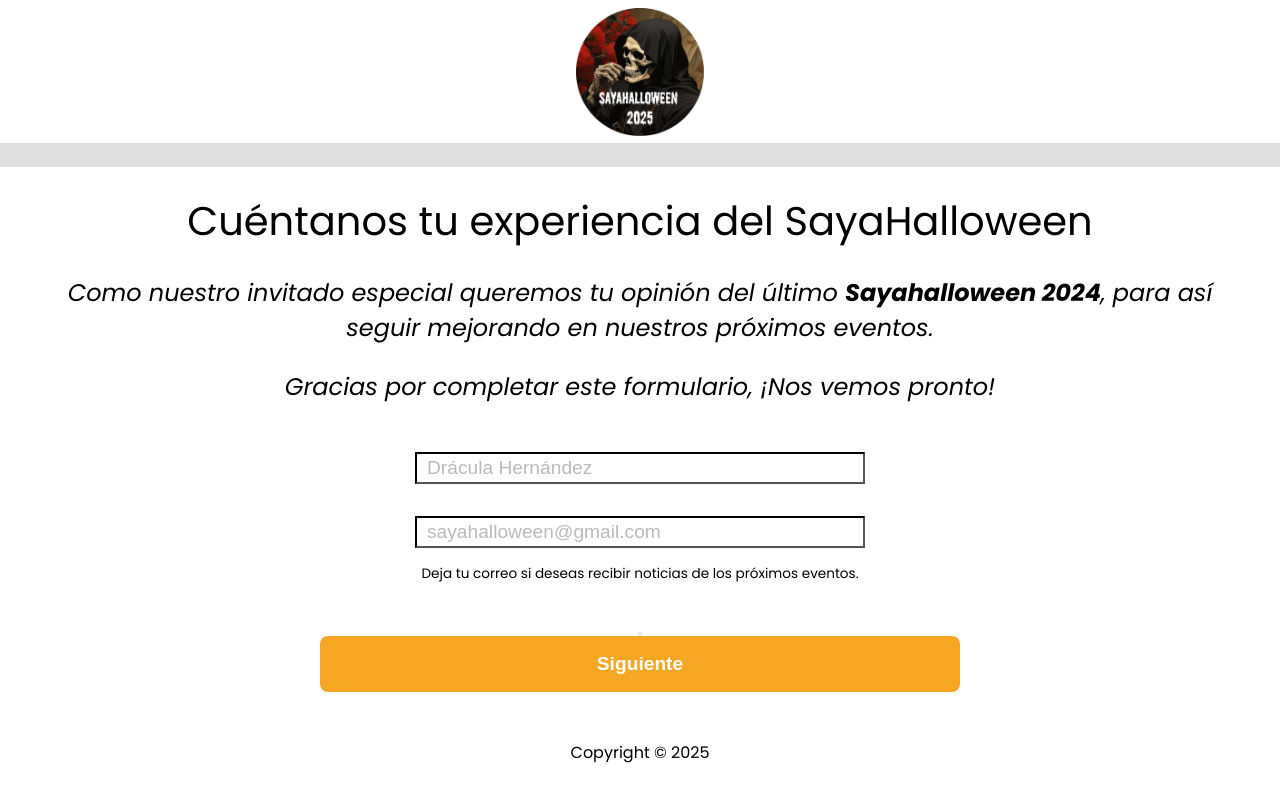
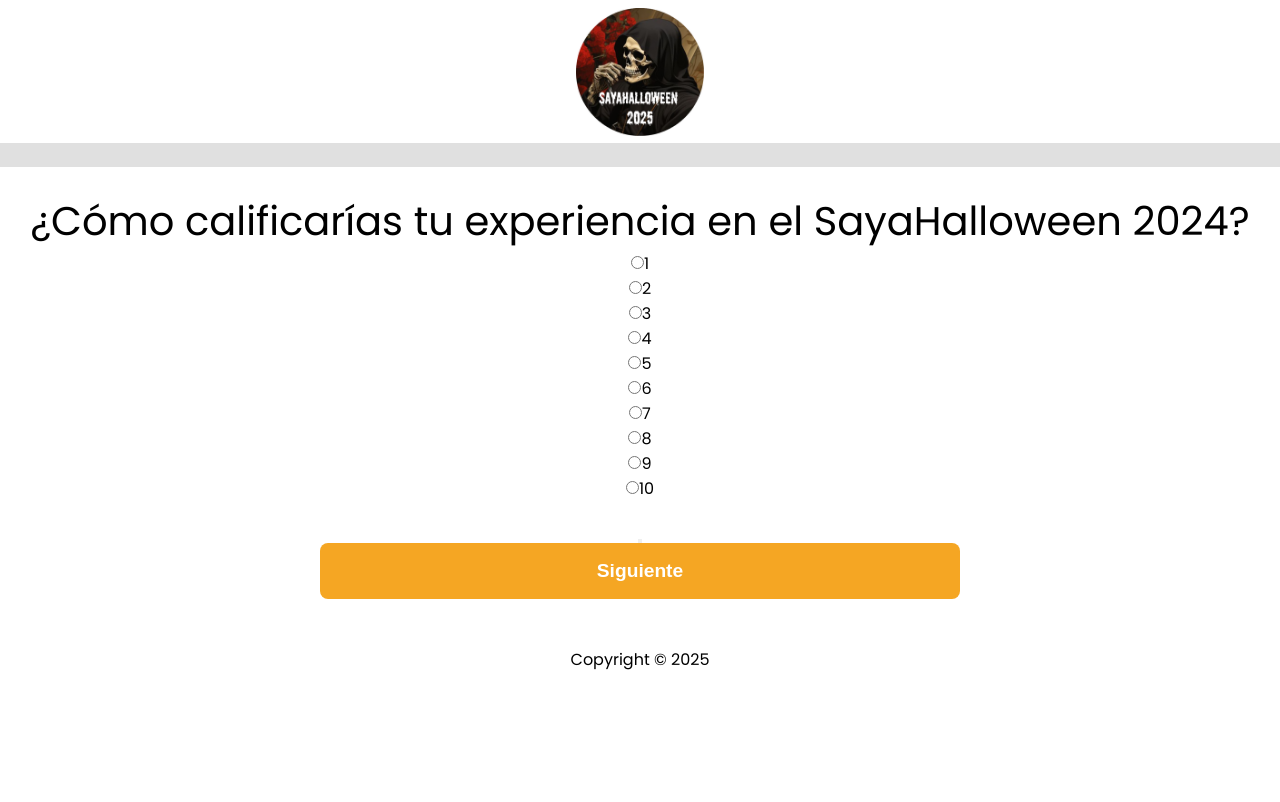
Before and after one commit to manuelsayago15/sayahalloween, a React (Vite) app: page / in a window 1280 px wide. Both pictures are taken after a click on the button "Siguiente". Shown: the top 802 px of the page. Built offline with nearby package versions, Linux system fonts and the light colour scheme.

Commit message:
Creating states with currentStep and Phase1 + styling answersRating component

```diff
--- a/src/components/Form.jsx
+++ b/src/components/Form.jsx
@@ -3,16 +3,30 @@ import Header from './Header'
 import Phase1 from './phase1/Phase1'
 import NextButton from './NextButton'
 import PrevButton from './PrevButton'
+import { useFormStore } from '../store/useFormStore'
+import { questions } from '../questions.json'
+import AnswersRating from './phase2/AnswersRating'
 
 const Form = () => {
     let title = 'Sayahalloween'
-    //const [currentStep, setCurrentStep] = useState(1)
-
+    const { currentStep, showIntro, nextStep, prevStep } = useFormStore();
+    const question = questions[currentStep]
+    console.log("currentStep " +  currentStep)
+    console.log(useFormStore())
+    console.log(showIntro)
 
     return (
         <>
             <Header title={title}></Header>
-            <Phase1></Phase1>
+            <section className='section-phase-1'>
+                {showIntro && <Phase1></Phase1>}
+                {!showIntro &&
+                    <div className='survey-intro'>
+                        <h1>{question.text}</h1>
+                        <AnswersRating></AnswersRating>
+                    </div>
+                }
+            </section>
             <PrevButton></PrevButton>
             <NextButton></NextButton>
             <footer>Copyright © 2025</footer>
--- a/src/components/NextButton.jsx
+++ b/src/components/NextButton.jsx
@@ -1,6 +1,14 @@
+import { useFormStore } from "../store/useFormStore";
 const NextButton = () => {
+    const { showIntro, hideShowIntro, nextStep } = useFormStore();
+
+
     const handleNextStep = () => {
-        console.log("You clicked")
+        if (showIntro) {
+            hideShowIntro()
+        } else {
+            nextStep()
+        }
     }
 
     return (
--- a/src/components/phase1/Phase1.jsx
+++ b/src/components/phase1/Phase1.jsx
@@ -9,7 +9,6 @@ const Phase1 = () => {
 
     return(
         <>
-            <section className='section-phase-1'>
             <div className='survey-intro'>
                 <h1>Cuéntanos tu experiencia del SayaHalloween</h1>
                 <p>Como nuestro invitado especial queremos tu opinión del último <strong>Sayahalloween 2024</strong>, para así seguir mejorando en nuestros próximos eventos.</p>
@@ -18,7 +17,6 @@ const Phase1 = () => {
             <Name></Name>
             <Email></Email>
             {/* <NextButton></NextButton> */}
-            </section>
         </>
     )
 }
--- a/src/components/phase2/AnswersRating.jsx
+++ b/src/components/phase2/AnswersRating.jsx
@@ -1,41 +1,27 @@
 const AnswersRating = () => {
+  const ratings = Array.from({ length: 10 }, (_, i) => i + 1); // [1,2,3,...,10]
 
-    return (
-        <>
-            <div>
-                <input type="radio" id="rating-1" name="rating" value={1}/>
-                <label htmlFor="rating-1">1</label>
-            </div>
-            <div>
-                <input type="radio" id="rating-2" name="rating" value={7}/>
-                <label htmlFor="rating-2">2</label>
-            </div>
-            <div>
-                <input type="radio" id="rating-3" name="rating" value={3}/>
-                <label htmlFor="rating-3">3</label>
-            </div>
-            <div>
-                <input type="radio" id="rating-4" name="rating" value={4}/>
-                <label htmlFor="rating-4">4</label>
-            </div>
-            <div>
-                <input type="radio" id="rating-5" name="rating" value={5}/>
-                <label htmlFor="rating-5">5</label>
-            </div>
-            <div>
-                <input type="radio" id="rating-6" name="rating" value={6}/>
-                <label htmlFor="rating-6">6</label>
-            </div>
-            <div>
-                <input type="radio" id="rating-7" name="rating" value={7}/>
-                <label htmlFor="rating-7">7</label>
-            </div>
-            <div>
-                <input type="radio" id="rating-8" name="rating" value={8}/>
-                <label htmlFor="rating-8">8</label>
-            </div>
-        </>
-    )
-}
+  return (
+    <div className="rating">
+      {ratings.map((num) => (
+        <div key={num} style={{ textAlign: "center" }}>
+          <input
+            type="radio"
+            id={`rating-${num}`}
+            name="rating"
+            value={num}
+            className="rating-input"
+          />
+          <label
+            htmlFor={`rating-${num}`}
+            className="rating-label"
+          >
+            {num}
+          </label>
+        </div>
+      ))}
+    </div>
+  );
+};
 
-export default AnswersRating
+export default AnswersRating;
--- a/src/index.css
+++ b/src/index.css
@@ -121,6 +121,27 @@ footer {
   font-size: 0.5rem;
   margin-bottom: 2rem;
   margin-top: 1rem;
+}
+
+.rating {
+  display: "flex";
+  gap: "8px"
+}
+
+.rating-input {
+  display: "none";
+}
+
+.rating-label {
+  display: "inline-block";
+  width: "40px";
+  height: "40px";
+  line-height: "40px";
+  border: "2px solid #ccc";
+  border-radius: "6px";
+  text-align: "center";
+  cursor: "pointer";
+  user-select: "none";
 }
 
 /* Mobile styles */
--- a/src/questions.json
+++ b/src/questions.json
@@ -28,7 +28,7 @@
         },
         {
             "id": "q7",
-            "seventh": "¿Qué fue lo que más te gustó del evento y por qué?"
+            "text": "¿Qué fue lo que más te gustó del evento y por qué?"
         },
         {
             "id": "q8",
--- a/src/store/useFormStore.js
+++ b/src/store/useFormStore.js
@@ -3,14 +3,20 @@ import { create } from "zustand"
 export const useFormStore = create((set) => {
     return  {
         currentStep: 0,
+        showIntro: true,
         nextStep: () =>
             set((state) => ({
-                currentStep: state.currentStep + 1
+                currentStep: state.currentStep + 1,
+                question: state.question + 1
             })),
 
         prevStep: () =>
             set((state) => ({
                 currentStep: state.currentStep - 1
+            })),
+        hideShowIntro: () =>
+            set((state) => ({
+                showIntro: state.showIntro = false
             }))
 
     }
```
Lines whose indentation alone changed are shown as unchanged.
